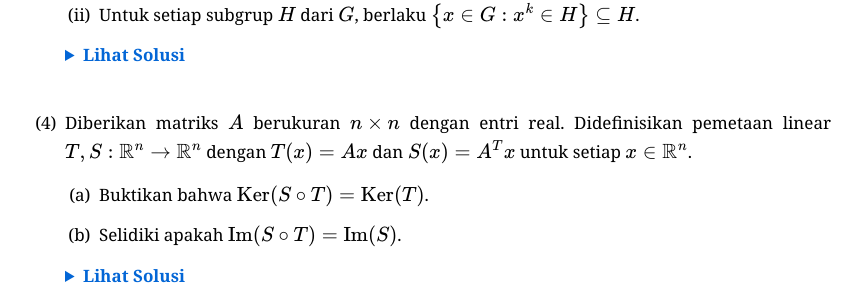
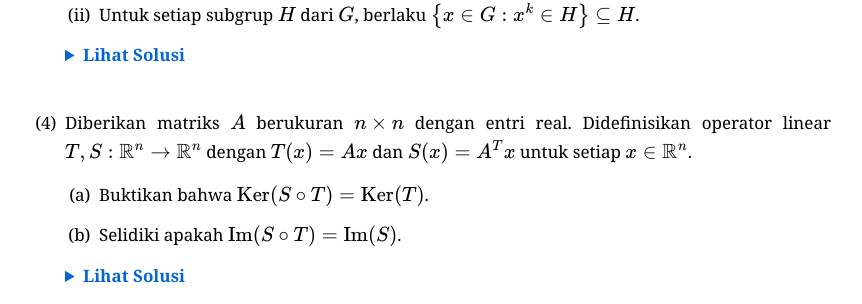
Before and after one commit to calculusgamingindonesia/calculusgamingindonesia.github.io, a Jekyll site: the page built from _posts/2026-07-01-onmipa-nas-mat-21-1.md, in a window 1280 px wide. Shown: the part 767-1071 px from the top of the page, without its empty margins (209-1071 px from the left). Built offline with Jekyll 4.4.1, drawn with Linux system fonts in a browser that asks for light colours; some web fonts are replaced.

Commit message:
Update 2026-07-01-onmipa-nas-mat-21-1.md

```diff
--- a/_posts/2026-07-01-onmipa-nas-mat-21-1.md
+++ b/_posts/2026-07-01-onmipa-nas-mat-21-1.md
@@ -51,7 +51,7 @@ urutan: 13
    </div>
    </details>
 
-4. Diberikan matriks $A$ berukuran $n\times n$ dengan entri real. Didefinisikan pemetaan linear $T, S:\mathbb{R}^n\to\mathbb{R}^n$ dengan $T(x)=Ax$ dan $S(x)=A^Tx$ untuk setiap $x\in\mathbb{R}^n$.
+4. Diberikan matriks $A$ berukuran $n\times n$ dengan entri real. Didefinisikan operator linear $T, S:\mathbb{R}^n\to\mathbb{R}^n$ dengan $T(x)=Ax$ dan $S(x)=A^Tx$ untuk setiap $x\in\mathbb{R}^n$.
    * (a) Buktikan bahwa $\mathrm{Ker}(S\circ T)=\mathrm{Ker}(T)$.
    * (b) Selidiki apakah $\mathrm{Im}(S\circ T)=\mathrm{Im}(S)$.
 
```
